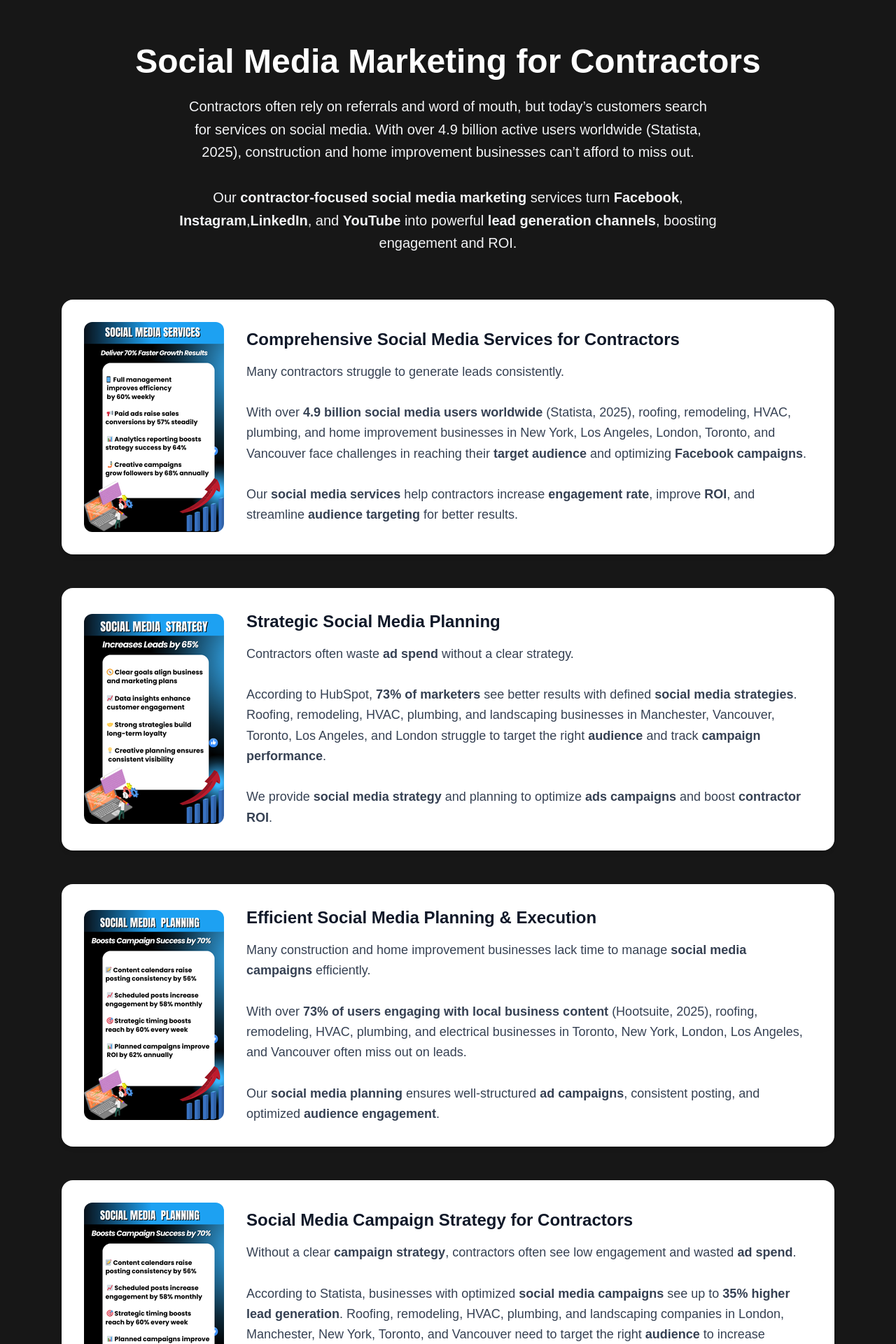
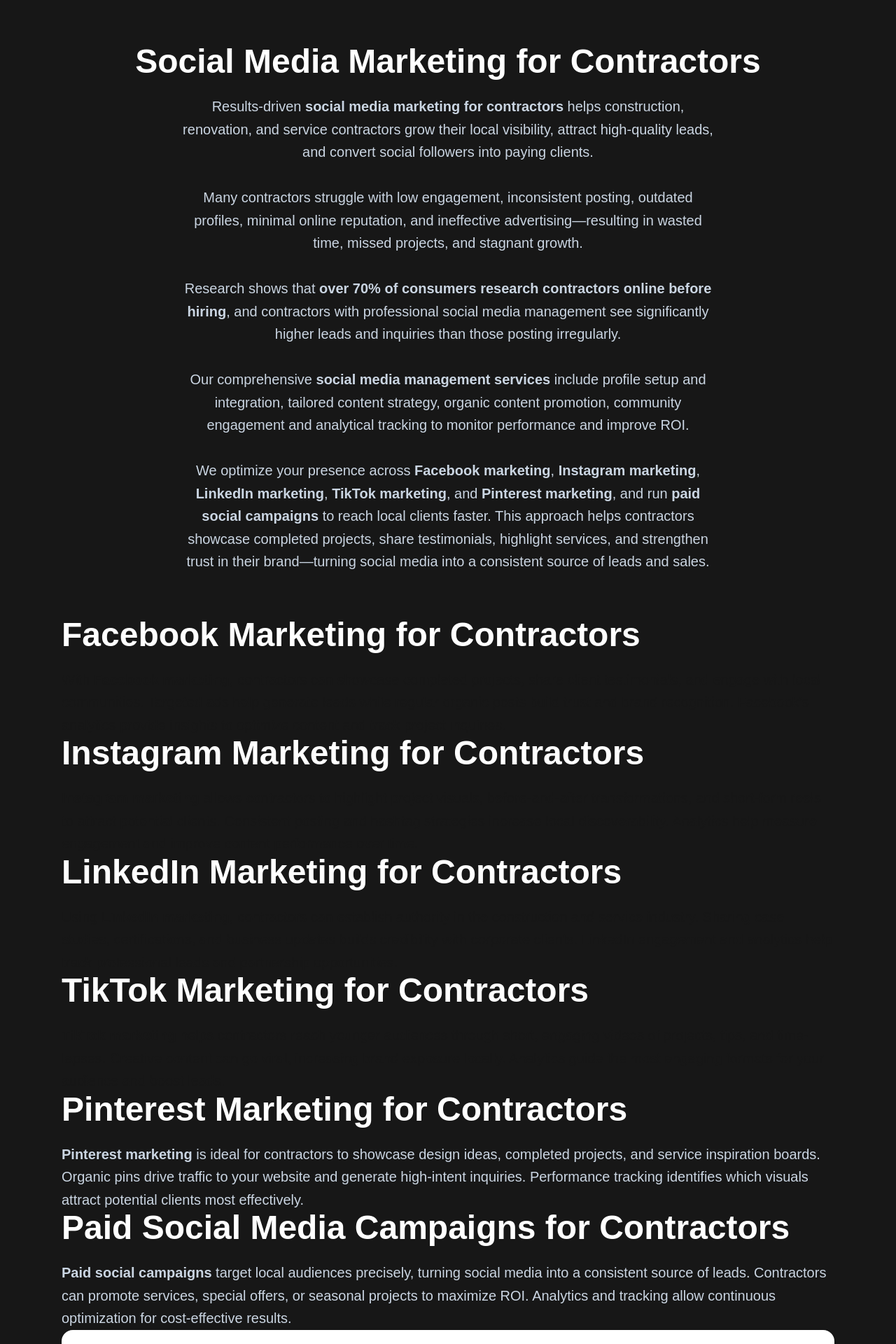
Before and after one commit to kiranwebdesigner/marketing, a Next.js app: page /social-media-marketing-for-contractors in a window 1280 px wide. Shown: the part 100-2020 px from the top of the page at 70% size. Built offline with nearby package versions, Linux system fonts and the light colour scheme.

Commit message:
Added new homepage section and updated content

```diff
--- a/src/app/pinterest-marketing/page.jsx
+++ b/src/app/pinterest-marketing/page.jsx
@@ -91,9 +91,9 @@
             />
 
             {/* Section Heading */}
-            <h2 className="text-xl font-semibold mt-5 text-black">
+            <h3 className="text-xl font-semibold mt-5 text-black">
               {item.heading}
-            </h2>
+            </h3>
 
             {/* SEO Content */}
             <p
--- a/src/app/social-media-marketing-for-contractors/page.jsx
+++ b/src/app/social-media-marketing-for-contractors/page.jsx
@@ -1,5 +1,7 @@
 import Image from "next/image";
 import data from "./contractorsContent.json";
+import Link from "next/link";
+
 
 const BASE_URL = "https://socialmediamarketingcontentads.com";
 
@@ -43,18 +45,78 @@
         <h1 className="text-4xl md:text-5xl font-extrabold text-white mb-6">
           Social Media Marketing for Contractors
         </h1>
-        <p className="text-lg md:text-xl text-gray-100 leading-relaxed max-w-3xl mx-auto">
-          Contractors often rely on referrals and word of mouth, but today’s
-          customers search for services on social media. With over 4.9 billion
-          active users worldwide (Statista, 2025), construction and home
-          improvement businesses can’t afford to miss out.<br /><br />
-          Our <strong>contractor-focused social media marketing</strong> services
-          turn <strong>Facebook</strong>, <strong>Instagram</strong>,
-          <strong>LinkedIn</strong>, and <strong>YouTube</strong> into powerful
-          <strong> lead generation channels</strong>, boosting engagement and ROI.
+        <p className="text-lg md:text-xl text-white-100 leading-relaxed max-w-3xl mx-auto">
+          <p className="text-lg md:text-xl text-slate-300 leading-relaxed">
+            Results-driven <strong>social media marketing for contractors</strong> helps construction, renovation, and service contractors grow their local visibility, attract high-quality leads, and convert social followers into paying clients.<br /><br />
+            Many contractors struggle with low engagement, inconsistent posting, outdated profiles, minimal online reputation, and ineffective advertising—resulting in wasted time, missed projects, and stagnant growth.<br /><br />
+            Research shows that <strong>over 70% of consumers research contractors online before hiring</strong>, and contractors with professional social media management see significantly higher leads and inquiries than those posting irregularly.<br /><br />
+            Our comprehensive <Link href="/social-media-management"><strong>social media management services</strong></Link> include profile setup and integration, tailored content strategy, organic content promotion, community engagement and analytical tracking to monitor performance and improve ROI.<br /><br />
+            We optimize your presence across <Link href="/facebook-marketing"><strong>Facebook marketing</strong></Link>, <Link href="/instagram-marketing"><strong>Instagram marketing</strong></Link>, <Link href="/linkedin-marketing"><strong>LinkedIn marketing</strong></Link>, <Link href="/tiktok-marketing"><strong>TikTok marketing</strong></Link>, and <Link href="/pinterest-marketing"><strong>Pinterest marketing</strong></Link>, and run <Link href="/social-media-paid-ads"><strong>paid social campaigns</strong></Link> to reach local clients faster. This approach helps contractors showcase completed projects, share testimonials, highlight services, and strengthen trust in their brand—turning social media into a consistent source of leads and sales.
+          </p>
+
         </p>
       </section>
 
+{/* platform content Content */}
+{/* Facebook Marketing for Contractors */}
+<h3 className="text-4xl md:text-5xl font-extrabold text-white mb-6">
+          Facebook Marketing for Contractors
+        </h3>
+<p className="text-lg md:text-xl text-white-300 leading-relaxed ">
+  With <Link href="/facebook-marketing"><strong>Facebook marketing</strong></Link>, contractors can showcase completed projects, share client testimonials, and engage with local communities.
+  Targeted ads help generate leads while regular organic posts build trust and brand recognition.
+  Facebook’s analytics provide insights to optimize content and track project inquiries.
+</p>
+{/* Instagram Marketing for Contractors */}
+<h3 className="text-4xl md:text-5xl font-extrabold text-white mb-6">
+        Instagram   Marketing for Contractors
+        </h3>
+{/* Instagram Marketing for Contractors */}
+<p className="text-lg md:text-xl text-white-300 leading-relaxed">
+  <Link href="/instagram-marketing"><strong>Instagram marketing</strong></Link> allows contractors to highlight project visuals, before-and-after transformations, and short-form reels to attract potential clients.
+  Consistent posting and hashtag strategies increase local discoverability.
+  Analytics help measure engagement and improve content performance over time.
+</p>
+
+{/* LinkedIn Marketing for Contractors */}
+<h3 className="text-4xl md:text-5xl font-extrabold text-white mb-6">
+       LinkedIn   Marketing for Contractors
+        </h3>
+<p className="text-lg md:text-xl text-white-300 leading-relaxed">
+  Using <Link href="/linkedin-marketing"><strong>LinkedIn marketing</strong></Link>, contractors can establish authority in the construction and service industry.
+  Sharing case studies, certifications, and business updates builds credibility with corporate clients.
+  LinkedIn engagement and analytics help track professional leads and partnership opportunities.
+</p>
+
+{/* TikTok Marketing for Contractors */}
+<h3 className="text-4xl md:text-5xl font-extrabold text-white mb-6">
+       TikTok  Marketing for Contractors
+        </h3>
+<p className="text-lg md:text-xl text-white-300 leading-relaxed">
+  <Link href="/tiktok-marketing"><strong>TikTok marketing</strong></Link> helps contractors reach younger audiences through short, engaging videos of projects, tips, and time-lapses.
+  Creative content can go viral, increasing brand exposure locally.
+  Analytics guide the most engaging formats for your audience and boost leads.
+</p>
+
+{/* Pinterest Marketing for Contractors */}
+<h3 className="text-4xl md:text-5xl font-extrabold text-white mb-6">
+         Pinterest  Marketing for Contractors
+        </h3>
+<p className="text-lg md:text-xl text-slate-300 leading-relaxed">
+  <Link href="/pinterest-marketing"><strong>Pinterest marketing</strong></Link> is ideal for contractors to showcase design ideas, completed projects, and service inspiration boards.
+  Organic pins drive traffic to your website and generate high-intent inquiries.
+  Performance tracking identifies which visuals attract potential clients most effectively.
+</p>
+
+{/* Paid Social Media Campaigns for Contractors */}
+<h2 className="text-4xl md:text-5xl font-extrabold text-white mb-6">
+        Paid Social Media Campaigns for Contractors
+        </h2>
+<p className="text-lg md:text-xl text-slate-300 leading-relaxed">
+  <Link href="/social-media-paid-ads"><strong>Paid social campaigns</strong></Link> target local audiences precisely, turning social media into a consistent source of leads.
+  Contractors can promote services, special offers, or seasonal projects to maximize ROI.
+  Analytics and tracking allow continuous optimization for cost-effective results.
+</p>
 
 
 
```
